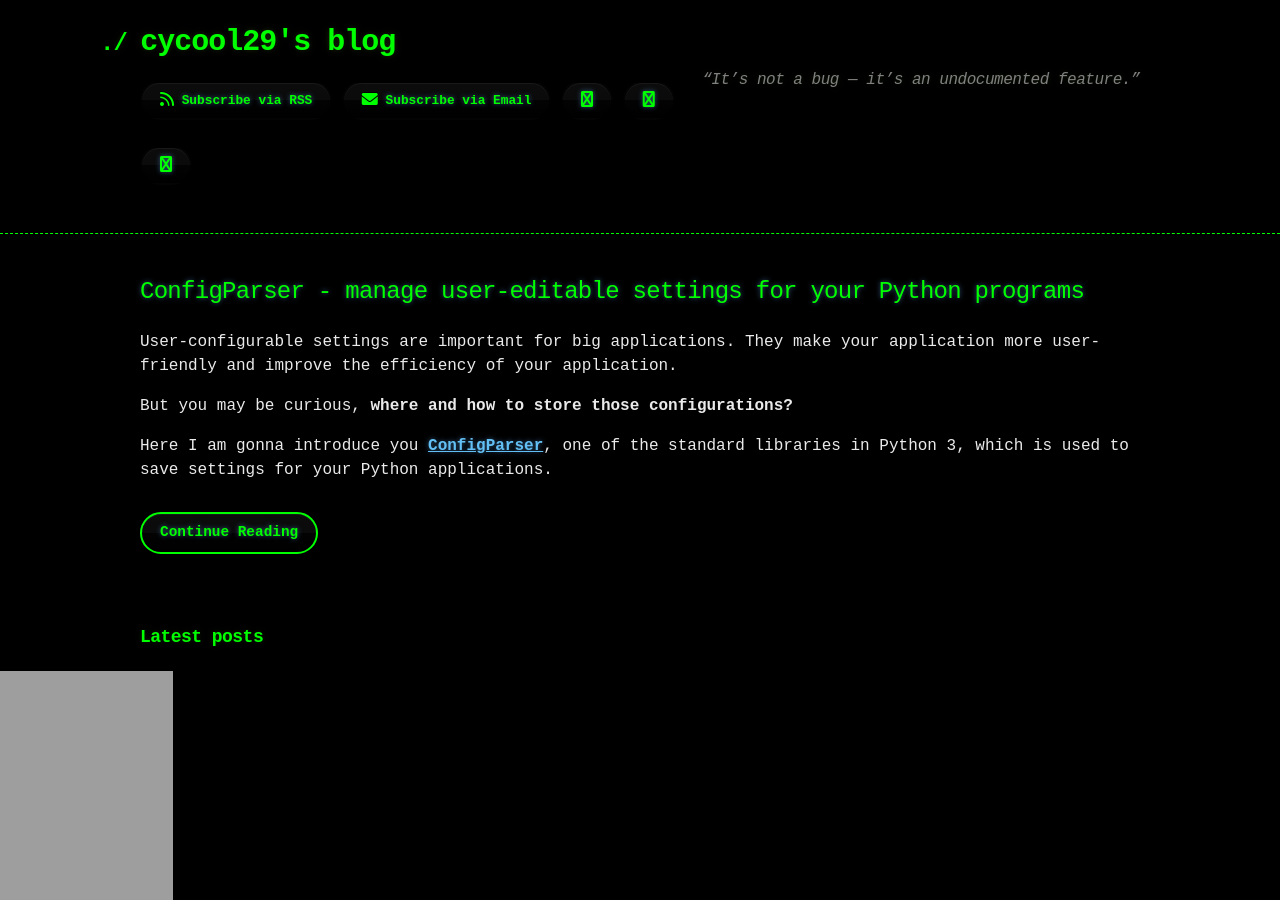
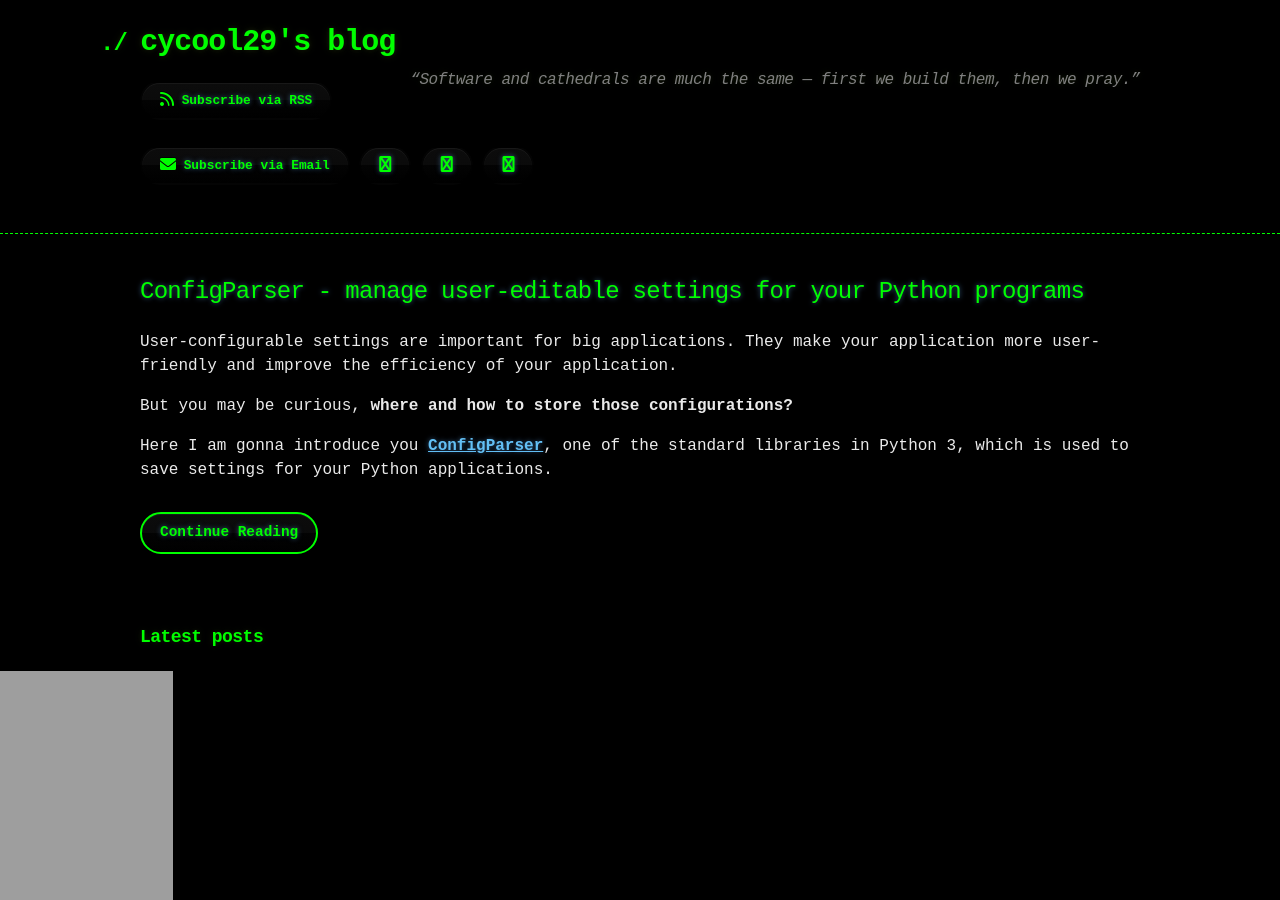
Before and after one commit to cycool29/cycool29.github.io, a Jekyll site: the page built from index.md, in a window 1280 px wide and 900 px high. Built offline with Jekyll 4.4.1, drawn with Linux system fonts in a browser that asks for light colours; a style sheet for code colours, icons or effects is not loaded.

Commit message:
Update quotes

```diff
--- a/_config.yml
+++ b/_config.yml
@@ -1,5 +1,5 @@
 title: cycool29's blog
-description: "“It’s not a bug — it’s an undocumented feature.” "
+description: "“Software and cathedrals are much the same — first we build them, then we pray.” "
 author: cycool29
 url: https://cycool29.github.io
 timezone: UTC
```
